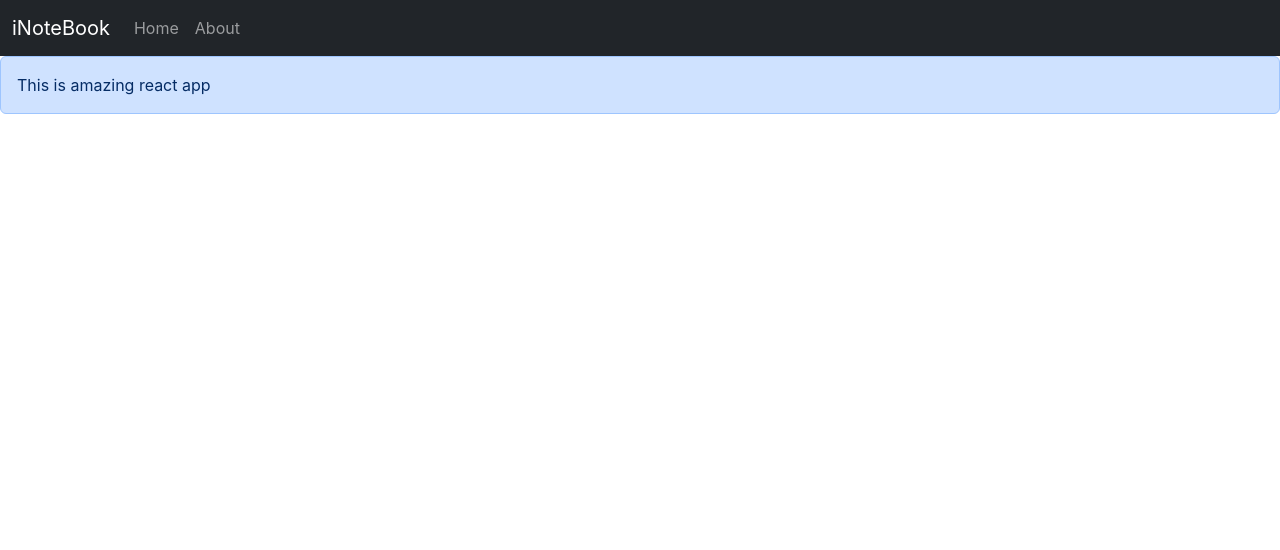
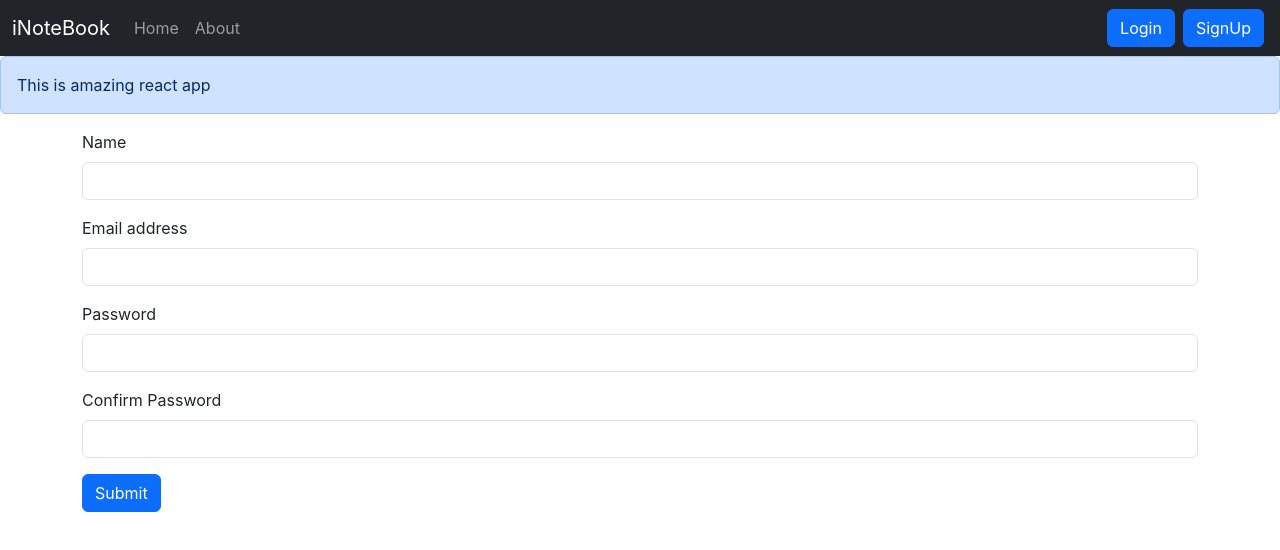
Before and after one commit to Bhavish511/iNoteBook, a React (Create React App) app: page /signup in a window 1280 px wide. Shown: the top 550 px of the page. Built offline with nearby package versions, Linux system fonts and the light colour scheme.

Commit message:
Added login and signup forms and functionality

```diff
--- a/src/App.js
+++ b/src/App.js
@@ -6,6 +6,8 @@
 
 import { BrowserRouter as Router, Routes, Route } from "react-router-dom";
 import NoteState from "./context/notes/NoteState";
+import Login from "./components/Login";
+import Signup from "./components/Signup";
 
 function App() {
   return (
@@ -17,6 +19,8 @@
           <Routes>
             <Route path="/" element={<Home />} />
             <Route path="/about" element={<About />} />
+            <Route path="/login" element={<Login />} />
+            <Route path="/signup" element={<Signup />} />
           </Routes>
         </div>
       </Router>
--- /dev/null
+++ b/src/components/Login.js
@@ -0,0 +1,83 @@
+import React, { useState } from "react";
+import { useNavigate } from "react-router-dom";
+export default function Login(props) {
+
+  let navigate = useNavigate();
+  const host = "http://localhost:5000";
+  const [email, setemail] = useState('');
+  const [password, setpassword] = useState('');
+
+  const handleSubmit = async (e) => {
+    e.preventDefault();
+    const response = await fetch(`${host}/api/auth/login`, {
+      method: "POST",
+      headers: {
+        "Content-Type": "application/json",
+      },
+      body: JSON.stringify({email:email,password:password}),
+    });
+    const json = await response.json();
+    console.log(json);
+    if(json.status){
+        localStorage.setItem('token',json.token);
+        navigate('/');
+    }
+    else{
+        alert("Invalid");
+    }
+  };
+  const onchange = (e) => {
+    if (e.target.name === "email") {
+      setemail(e.target.value);
+    }
+    if (e.target.name === "password") {
+      setpassword(e.target.value);
+    }
+  };
+  return (
+    <div>
+      <form onSubmit={handleSubmit}>
+        <div className="mb-3">
+          <label htmlFor="email" className="form-label">
+            Email address
+          </label>
+          <input
+            type="email"
+            className="form-control"
+            id="exampleInputEmail1"
+            name="email"
+            value={email}
+            aria-describedby="emailHelp"
+            required="true"
+            onChange={onchange}
+
+          />
+          <div id="emailHelp" className="form-text">
+            We'll never share your email with anyone else.
+          </div>
+        </div>
+        <div className="mb-3">
+          <label htmlFor="exampleInputPassword1" className="form-label">
+            Password
+          </label>
+          <input
+            type="password"
+            className="form-control"
+            name="password"
+            value={password}
+            id="password"
+            required="true"
+            minLength={5}
+            onChange={onchange}
+          />{" "}
+        </div>
+        <button
+          type="submit"
+          className="btn btn-primary"
+        >
+          Submit
+        </button>
+      </form>
+    </div>
+  );
+}
--- a/src/components/Navbar.js
+++ b/src/components/Navbar.js
@@ -35,6 +35,10 @@
               </Link>
             </li>
           </ul>
+          <form className="d-flex">
+            <Link className="btn btn-primary mx-1" to="/login" role="button">Login</Link>
+            <Link className="btn btn-primary mx-1" to="/signup" role="button">SignUp</Link>
+          </form>
         </div>
       </div>
     </nav>
--- a/src/components/Notes.js
+++ b/src/components/Notes.js
@@ -31,7 +31,7 @@
       <Addnote />
       <button
         type="button"
-        class="btn btn-primary d-none"
+        className="btn btn-primary d-none"
         data-bs-toggle="modal"
         ref={ref}
         data-bs-target="#exampleModal"
--- /dev/null
+++ b/src/components/Signup.js
@@ -0,0 +1,98 @@
+import React, { useState } from "react";
+import { useNavigate } from "react-router-dom";
+export default function Signup() {
+  let navigate = useNavigate();
+  const host = "http://localhost:5000";
+  const [credentials, setCredentials] = useState({name:"",email:"",password:"",cpassword:""});
+
+  const handleSubmit = async (e) => {
+    e.preventDefault();
+    const response = await fetch(`${host}/api/auth/createuser`, {
+      method: "POST",
+      headers: {
+        "Content-Type": "application/json",
+      },
+      body: JSON.stringify({name:credentials.name, email: credentials.email, password: credentials.password }),
+    });
+    const json = await response.json();
+    console.log(json);
+    if (json.status) {
+      localStorage.setItem("token", json.token);
+      navigate("/");
+    } else {
+      alert("Invalid");
+    }
+  };
+  const onchange = (e) => {
+    setCredentials({...credentials,[e.target.name]:e.target.value})
+  };
+  return (
+    <div>
+      <form onSubmit={handleSubmit}>
+        <div className="mb-3">
+          <label htmlFor="name" className="form-label">
+            Name
+          </label>
+          <input
+            type="text"
+            className="form-control"
+            id="name"
+            name="name"
+            // value={name}
+            aria-describedby="emailHelp"
+            required="true"
+            onChange={onchange}
+          />
+        </div>
+        <div className="mb-3">
+          <label htmlFor="email" className="form-label">
+            Email address
+          </label>
+          <input
+            type="email"
+            className="form-control"
+            id="exampleInputEmail1"
+            name="email"
+            value={credentials.email}
+            aria-describedby="emailHelp"
+            required="true"
+            onChange={onchange}
+          />
+        </div>
+        <div className="mb-3">
+          <label htmlFor="password" className="form-label">
+            Password
+          </label>
+          <input
+            type="password"
+            className="form-control"
+            name="password"
+            value={credentials.password}
+            id="password"
+            required="true"
+            minLength={5}
+            onChange={onchange}
+          />{" "}
+        </div>
+        <div className="mb-3">
+          <label htmlFor="cpassword" className="form-label">
+            Confirm Password
+          </label>
+          <input
+            type="password"
+            className="form-control"
+            name="cpassword"
+            value={credentials.cpassword}
+            id="cpassword"
+            required="true"
+            minLength={5}
+            onChange={onchange}
+          />{" "}
+        </div>
+        <button type="submit" className="btn btn-primary">
+          Submit
+        </button>
+      </form>
+    </div>
+  );
+}
```
Also changed, not shown: 1 other file (tests, documents, lock files or other folders).
